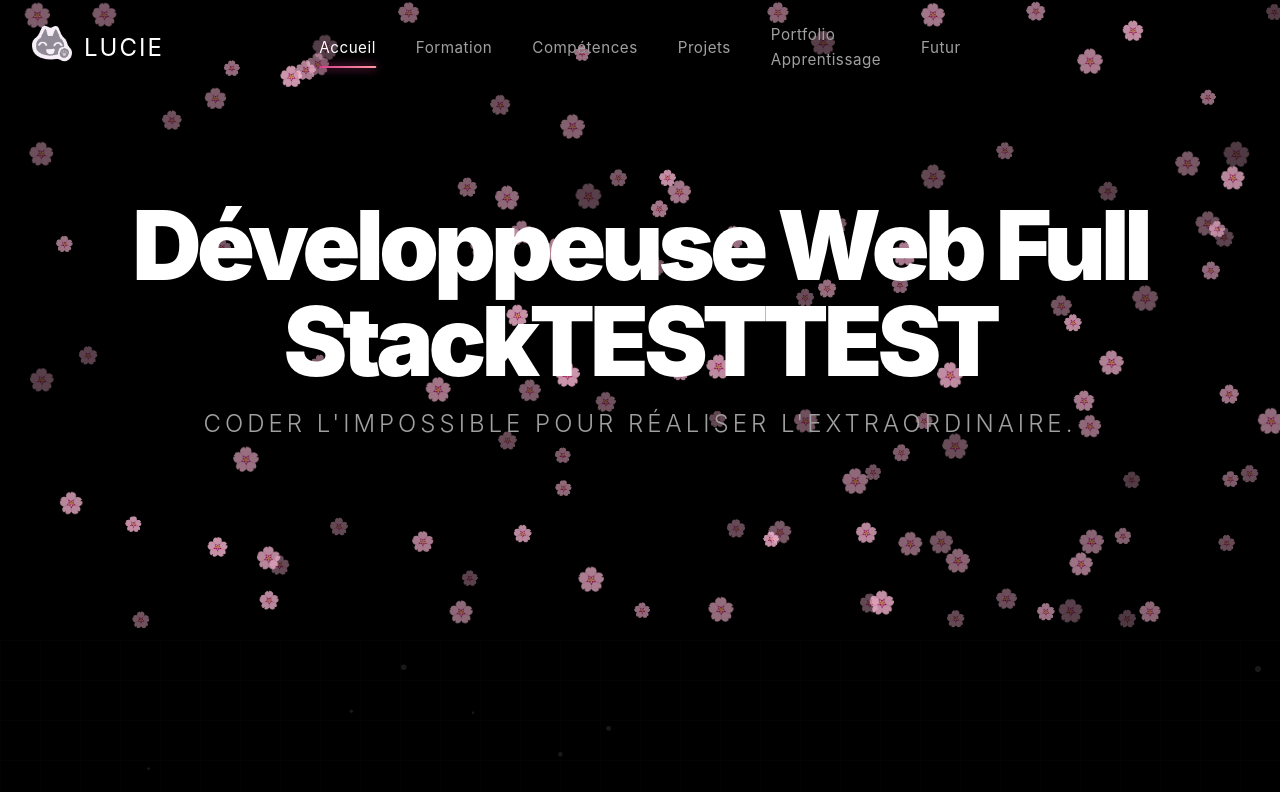
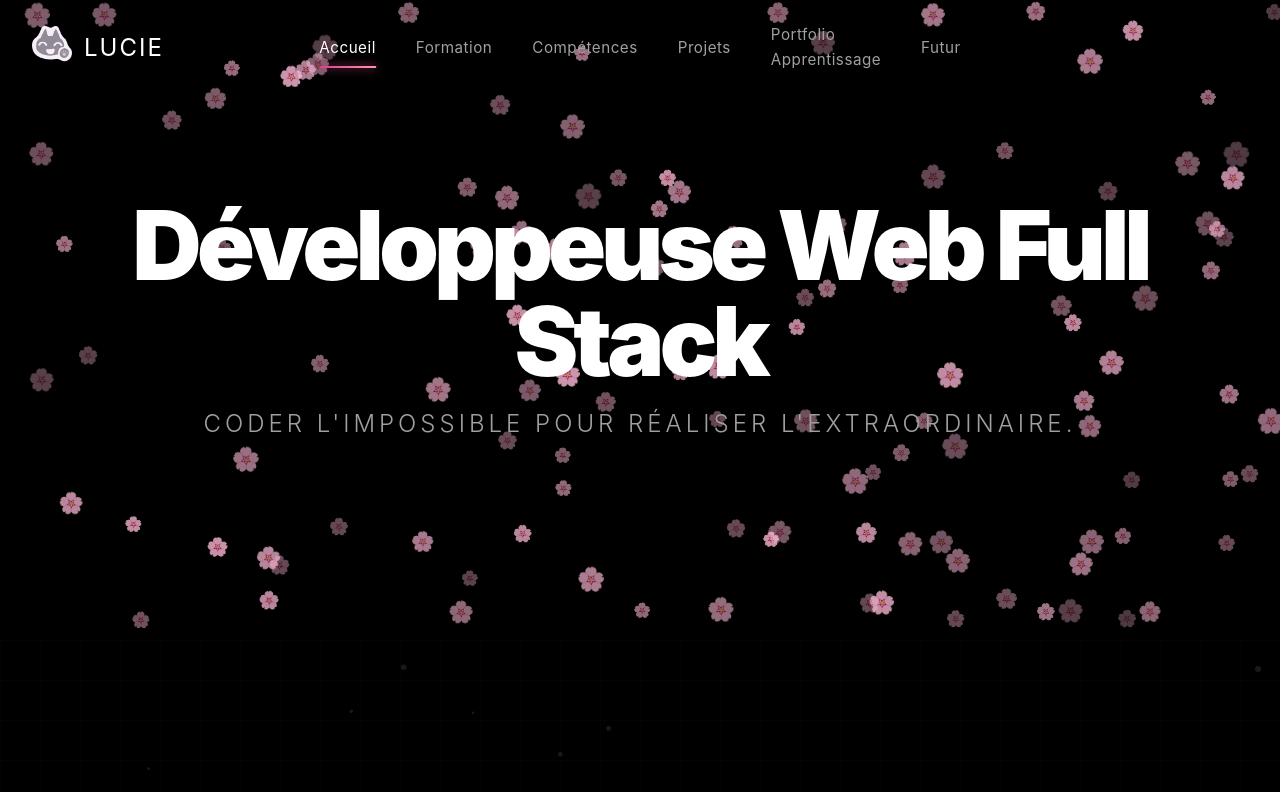
Before and after one commit to lucie-valette/lucie-valette.github.io, a Vue app: page / in a window 1280 px wide. Shown: the top 792 px of the page. Built offline with nearby package versions, Linux system fonts and the light colour scheme; what @tresjs/core would draw is missing.

Commit message:
correction bug des tests

```diff
--- a/src/components/home/Pagegarde.vue
+++ b/src/components/home/Pagegarde.vue
@@ -6,7 +6,7 @@
 
     <div class="hero__content">
       <div class="hero__text">
-        <h1 class="nird-title">Développeuse Web Full StackTESTTEST</h1>
+        <h1 class="nird-title">Développeuse Web Full Stack</h1>
         <p class="subtitle">Coder l'impossible pour réaliser l'extraordinaire.</p>
       </div>
     </div>
```
Also changed, not shown: 9 other files (tests, documents, lock files or other folders).
